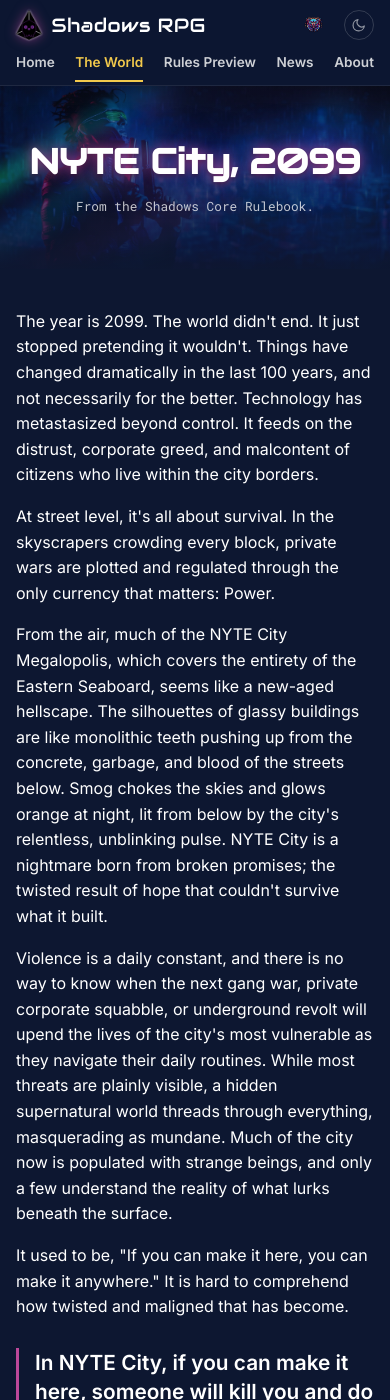
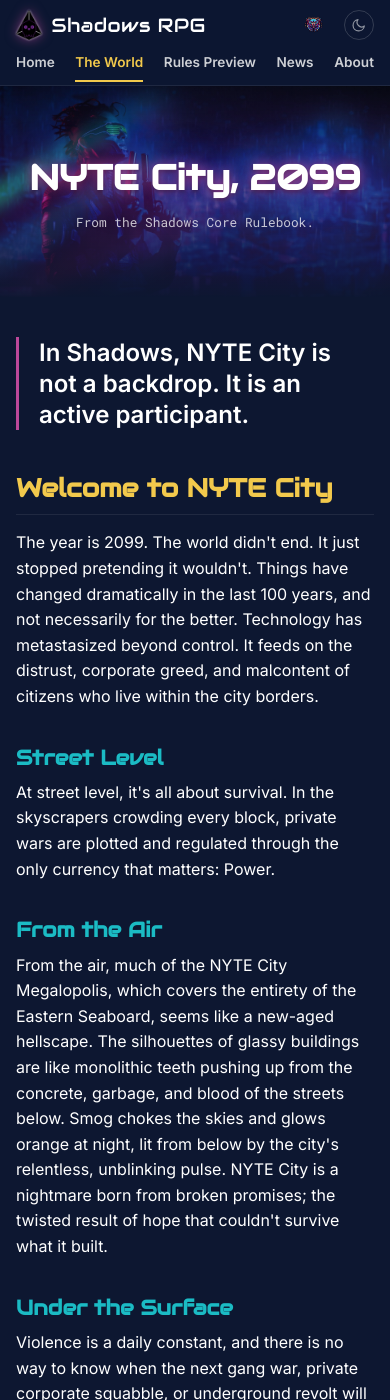
Before and after one commit to kazamuki/Shadows-RPG-Site, a Jekyll site: the page built from world/index.html, in a window 390 px wide and 1400 px high. Built offline with Jekyll 4.4.1, drawn with Linux system fonts in a browser that asks for light colours; some of the changed text lies outside the part shown.

Commit message:
Rework The World's pacing: lead pull-line, in-world subheads, own banner
Text is verbatim. Moves the "not a backdrop" line to the top, adds an h2 and
h3 subheads to break the long paragraph runs, and gives the page a distinct
banner crop and tint. Wishlist P1 shipped; wishlist now asks Build status
entries to be tagged with the item they close.

Co-Authored-By: Claude Sonnet 5.5 <noreply@anthropic.com>

```diff
--- a/assets/css/theme.css
+++ b/assets/css/theme.css
@@ -660,6 +660,9 @@ main { display: block; }
   margin-bottom: 2.5rem;
 }
 .rules-section h2 { border-bottom: 1px solid var(--border-subtle); padding-bottom: 0.4em; }
+/* In-prose subheads (The World) break long runs of paragraphs into beats. */
+.rules-section p + h3 { margin-top: 2.25rem; margin-bottom: 0.5em; }
+.rules-section h2 + h3 { margin-top: 1.5rem; }
 
 .data-table {
   width: 100%;
@@ -777,6 +780,14 @@ main { display: block; }
   margin: 1.75rem 0;
 }
 
+/* Opening line of The World: the page's thesis, set above the first section. */
+.pull-line--lead {
+  font-size: clamp(1.5rem, 3.6vw, 2rem);
+  line-height: 1.3;
+  margin: 0 0 2.75rem;
+  padding-left: 1.25rem;
+}
+
 /* Photo banner at the top of The World — same always-dark photo treatment
    as Home's .hero, so its text colors are fixed light, not theme-tracked. */
 .page-banner {
@@ -791,6 +802,16 @@ main { display: block; }
   margin-bottom: 0.4em;
 }
 .page-banner .voice-note { color: rgba(255, 255, 255, 0.75); }
+/* The World's banner: a taller, higher crop (the skyline rather than the
+   figure Home's hero leads with) under a Void Violet wash, so the two don't
+   read as the same image. Fixed-dark like the rest of the banner. */
+.page-banner--world {
+  padding: 7rem 1.5rem 4.5rem;
+  background-image:
+    linear-gradient(180deg, rgba(13,23,49,0.25) 0%, rgba(60,22,84,0.55) 55%, rgba(13,23,49,0.98) 100%),
+    var(--banner-image);
+  background-position: center, center 12%;
+}
 
 /* --- Feature grid (Home playlists, About crew) --- */
 
@@ -1165,6 +1186,7 @@ main { display: block; }
   .feature-grid { gap: 1.25rem; }
   .hero { padding: 4rem 1rem 2.5rem; }
   .page-banner { padding: 3.5rem 1rem 2.25rem; }
+  .page-banner--world { padding: 4.5rem 1rem 3rem; }
 }
 
 /* Utility for the handful of centered one-line notes under a section */
--- a/world/index.html
+++ b/world/index.html
@@ -3,24 +3,29 @@ title: The World
 description: NYTE City, 2099 — a megalopolis spanning the Eastern Seaboard, and a world that pushes back.
 ---
 
-<section class="page-banner" style="background-image: linear-gradient(180deg, rgba(13,23,49,0.35) 0%, rgba(13,23,49,0.7) 65%, rgba(13,23,49,0.98) 100%), url('{{ "/assets/img/hero-background.jpg" | relative_url }}');">
+<section class="page-banner page-banner--world" style="--banner-image: url('{{ "/assets/img/hero-background.jpg" | relative_url }}');">
   <h1>NYTE City, 2099</h1>
   <p class="voice-note">From the Shadows Core Rulebook.</p>
 </section>
 
 <section class="section section--reading">
 
+  <p class="pull-line pull-line--lead">In Shadows, NYTE City is not a backdrop. It is an active participant.</p>
+
   <div class="rules-section">
+    <h2>Welcome to NYTE City</h2>
     <p>
       The year is 2099. The world didn't end. It just stopped pretending it wouldn't. Things have
       changed dramatically in the last 100 years, and not necessarily for the better. Technology
       has metastasized beyond control. It feeds on the distrust, corporate greed, and malcontent
       of citizens who live within the city borders.
     </p>
+    <h3>Street Level</h3>
     <p>
       At street level, it's all about survival. In the skyscrapers crowding every block, private
       wars are plotted and regulated through the only currency that matters: Power.
     </p>
+    <h3>From the Air</h3>
     <p>
       From the air, much of the NYTE City Megalopolis, which covers the entirety of the Eastern
       Seaboard, seems like a new-aged hellscape. The silhouettes of glassy buildings are like
@@ -29,6 +34,7 @@ description: NYTE City, 2099 — a megalopolis spanning the Eastern Seaboard, an
       unblinking pulse. NYTE City is a nightmare born from broken promises; the twisted result of
       hope that couldn't survive what it built.
     </p>
+    <h3>Under the Surface</h3>
     <p>
       Violence is a daily constant, and there is no way to know when the next gang war, private
       corporate squabble, or underground revolt will upend the lives of the city's most
@@ -46,7 +52,6 @@ description: NYTE City, 2099 — a megalopolis spanning the Eastern Seaboard, an
 
   <div class="rules-section">
     <h2>A World That Pushes Back</h2>
-    <p class="pull-line">In Shadows, NYTE City is not a backdrop. It is an active participant.</p>
     <p>
       Every action you take leaves a mark, every choice ripples outward through people, systems
       and forces far larger than you. You can steal a car, shoot your way out of a problem or
@@ -73,6 +79,7 @@ description: NYTE City, 2099 — a megalopolis spanning the Eastern Seaboard, an
       </p>
       <p><a href="{{ '/rules/equipment/#economy' | relative_url }}">Going TAGless, and what it costs →</a></p>
     </blockquote>
+    <h3>The Others</h3>
     <p>And then there are the others.</p>
     <p>
       NYTE City has an undercurrent that most people learn to ignore. Old myths didn't vanish;
@@ -87,6 +94,7 @@ description: NYTE City, 2099 — a megalopolis spanning the Eastern Seaboard, an
       supernatural, understand a simple truth: drawing attention is how you die, get bound, or
       erased.
     </p>
+    <h3>Not a Heroic World</h3>
     <p>
       Shadows is not a heroic world. It is a reactive one. NYTE City pushes back &mdash; with
       laws, with money, with teeth, and with things that never reach the headlines, the crime
```
Also changed, not shown: other parts of world/index.html (+1 -0 lines), CLAUDE.md (+14 -0 lines), changelog/index.html (+8 -0 lines), content/wishlist.md (+2 -12 lines).
